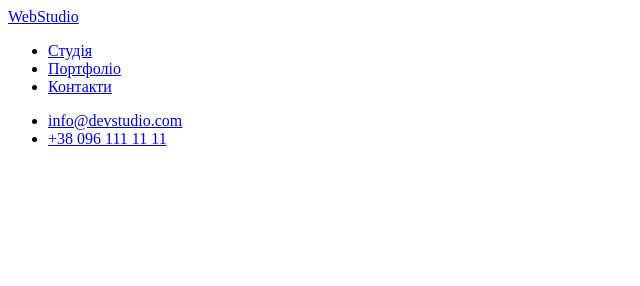
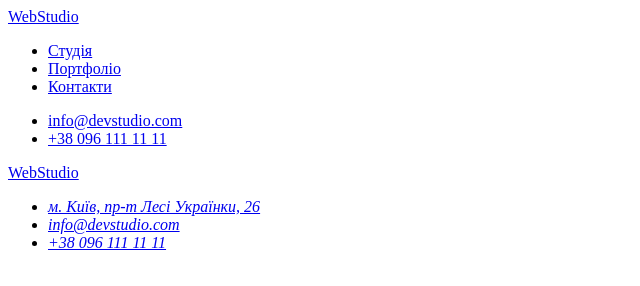
Before and after one commit to Vadym4e/goit-markup-hw-03, a plain HTML site: page portfolio.html in a window 1280 px wide. Shown: the whole page, without its empty margins (0-640 px from the left). Drawn offline with Linux system fonts and the light colour scheme.

Commit message:
portfolio_+footer

```diff
--- a/portfolio.html
+++ b/portfolio.html
@@ -21,3 +21,26 @@
               <li><a href="tel:+380961111111">+38 096 111 11 11</a></li>
         </ul>
     </header>
+    <main>
+
+    </main>
+    <footer>
+      <a href="./index.html" lang="en">WebStudio</a>
+      <address>
+          <ul>
+              <li>
+                  <a href="https://goo.gl/maps/CPtrU1FHBa2aNyZL9" target="_blank" rel="noopener noreferrer nofollow">
+                      м. Київ, пр-т Лесі Українки, 26
+                  </a>
+              </li>
+              <li>
+                  <a href="mailto:info@devstudio.com">info@devstudio.com</a>
+              </li>
+              <li>
+                  <a href="tel:+380961111111">+38 096 111 11 11</a>
+              </li>
+          </ul>
+      </address>
+  </footer>
+</body>
+</html>
```
